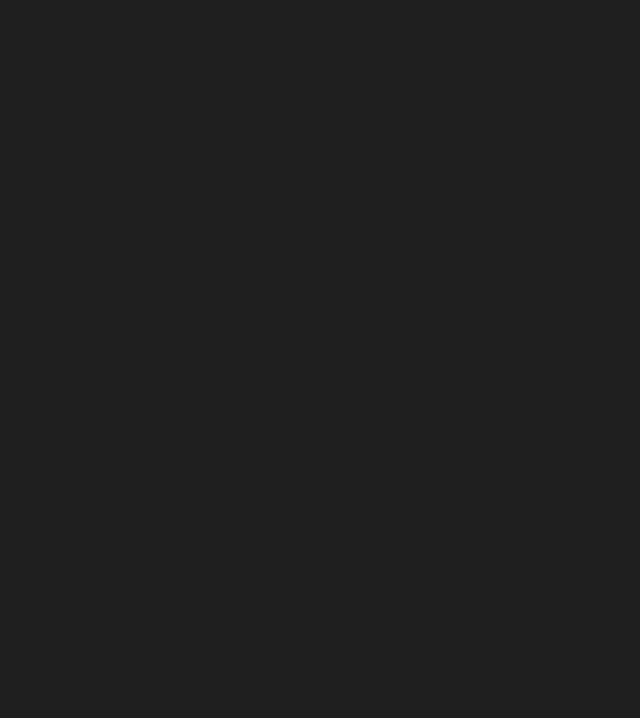
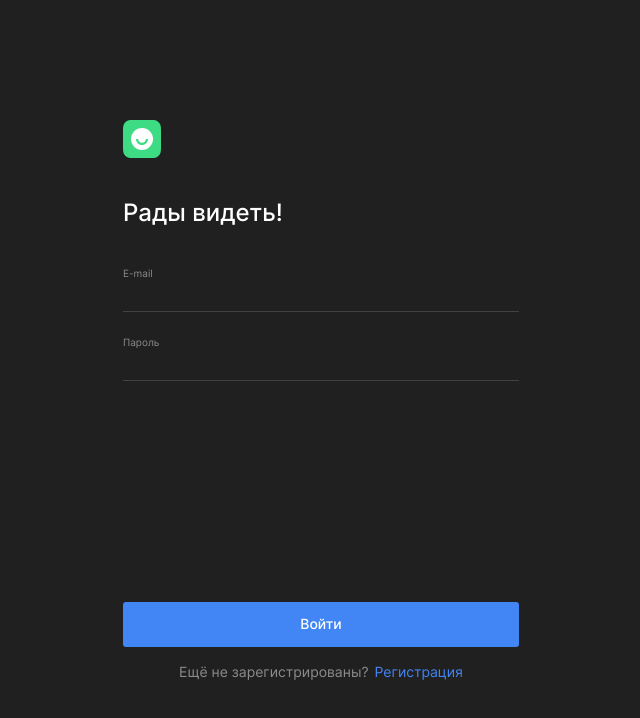
Before and after one commit to KhanTagiev/movies-explorer-frontend, a React (Create React App) app: page /signin in a window 1280 px wide. Shown: the top 718 px of the page, without its empty margins (319-959 px from the left). Built offline with nearby package versions, Linux system fonts and the light colour scheme.

Commit message:
feat: Login component

```diff
--- a/src/components/Login/Login.js
+++ b/src/components/Login/Login.js
@@ -1,9 +1,82 @@
 import React from "react";
 
 import "./Login.css";
+import { Link } from "react-router-dom";
+import logoIcon from "../../images/icons/logo.svg";
 
 function Login() {
-  return <div></div>;
+  const [email, setEmail] = React.useState("");
+  const [password, setPassword] = React.useState("");
+
+  function handleChangeEmail(e) {
+    setEmail(e.target.value);
+  }
+
+  function handleChangePassword(e) {
+    setPassword(e.target.value);
+  }
+
+  return (
+    <main className="main">
+      <section className="register">
+        <div className="register__container">
+          <Link to="/" className="header__logo">
+            <img className="header__image" src={logoIcon} alt="Логотип" />
+          </Link>
+          <h2 className="register__title">Рады видеть!</h2>
+          <form className="register__form">
+            <fieldset className="register__fieldset">
+              <label className="register__label">
+                <span className="register__label-text">E-mail</span>
+                <input
+                  className="register__input register__input_email"
+                  type="email"
+                  value={email}
+                  placeholder=""
+                  name="register-email"
+                  minLength="2"
+                  maxLength="40"
+                  required
+                  onChange={handleChangeEmail}
+                />
+                <span className="register__input-error profile-email-error"></span>
+              </label>
+              <label className="register__label">
+                <span className="register__label-text">Пароль</span>
+                <input
+                  className="register__input register__input_password register__input_invalid"
+                  type="password"
+                  value={password}
+                  placeholder=""
+                  name="register-password"
+                  minLength="2"
+                  maxLength="40"
+                  required
+                  onChange={handleChangePassword}
+                />
+                <span className="register__input-error profile-email-error"></span>
+              </label>
+              <div className="register__btn-container">
+                <button
+                  className="register__btn"
+                  type="submit"
+                  aria-label="Кнопка"
+                >
+                  Войти
+                </button>
+              </div>
+            </fieldset>
+          </form>
+          <div className="register__link-container">
+            <p className="register__link-text">Ещё не зарегистрированы?</p>
+            <Link className="register__link" to="/signup">
+              Регистрация
+            </Link>
+          </div>
+        </div>
+      </section>
+    </main>
+  );
 }
 
 export default Login;
```
